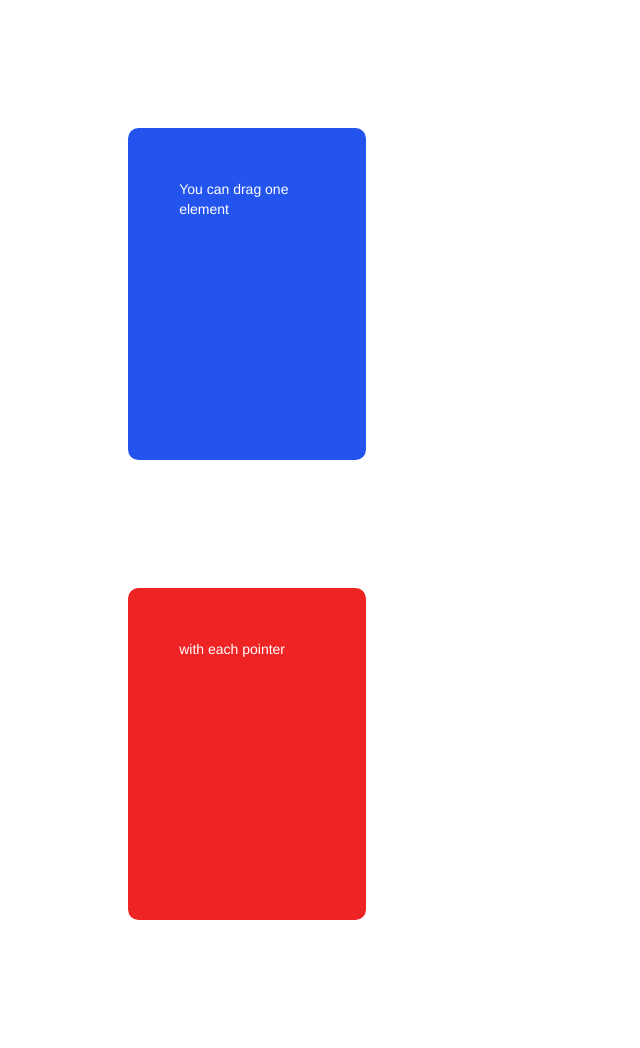
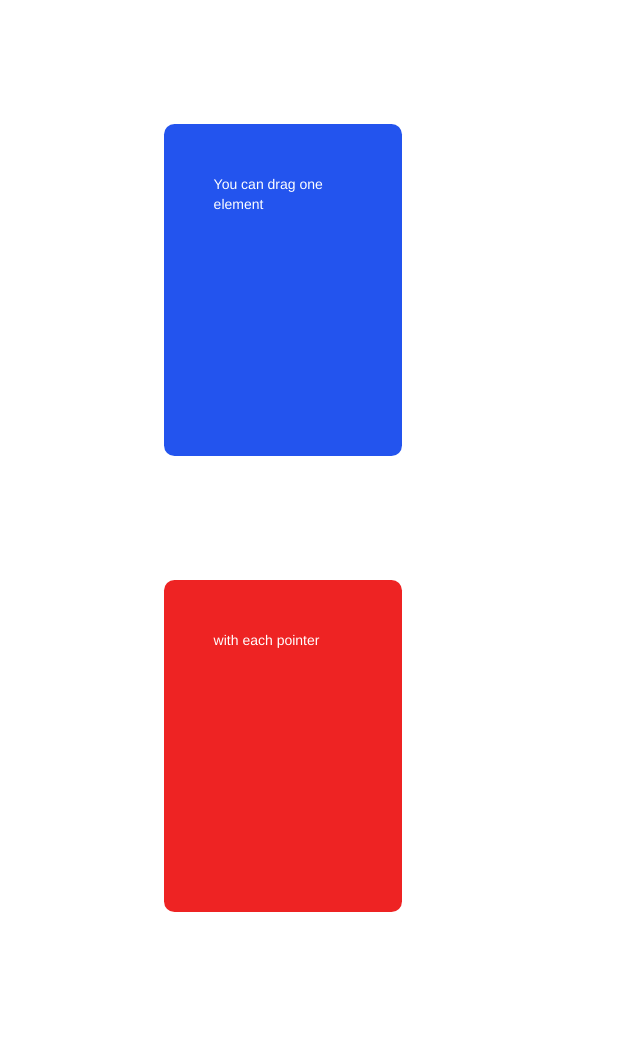
Before and after one commit to Davisa94/CS313Node, a Node server app: page /test in a window 1280 px wide. Shown: the whole page, without its empty margins (0-640 px from the left). After the commit the page ends 912 px from the top, so only its background shows below. Run offline with Node 20, Linux system fonts and the light colour scheme; some libraries are stand-ins or nearby versions.

Commit message:
put into a liost

```diff
--- a/views/pages/mainTable.ejs
+++ b/views/pages/mainTable.ejs
@@ -8,12 +8,16 @@
 
 <body>
   <div id="container-1">
-    <div id="drag-1" class="draggable">
-    <p> You can drag one element </p>
-  </div>
-  <div id="drag-2" class="draggable">
-    <p> with each pointer </p>
-  </div>
+    <ol>
+      <li id="drag-1" class="draggable">
+      <p> You can drag one element </p>
+    </li>
+    <li id="drag-2" class="draggable">
+      <p> with each pointer </p>
+    </li>
+    </ol>
+
+
 </div>
   <!--TODO: AJAX request here to call to server to get list of cards to display  -->
 </body>
```
